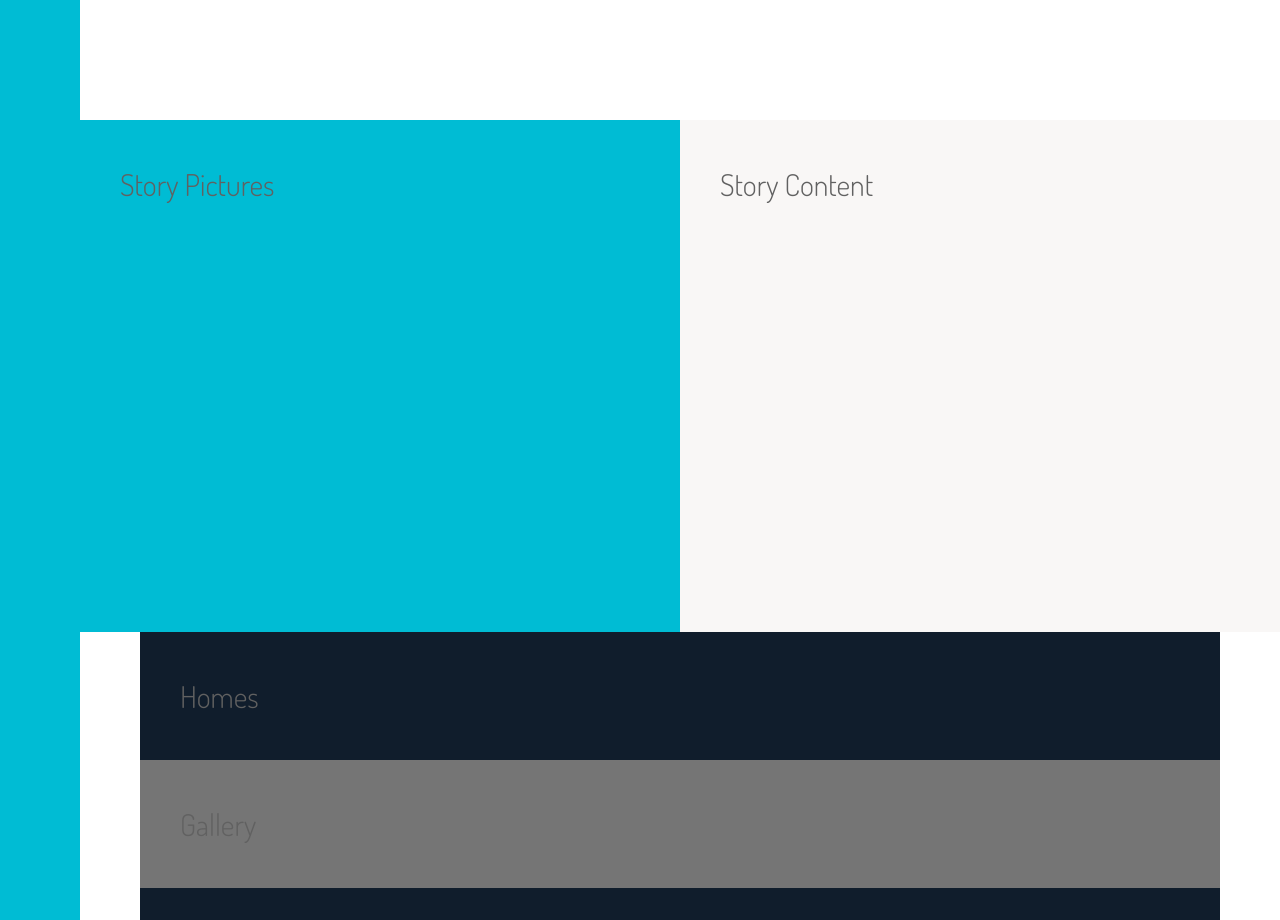
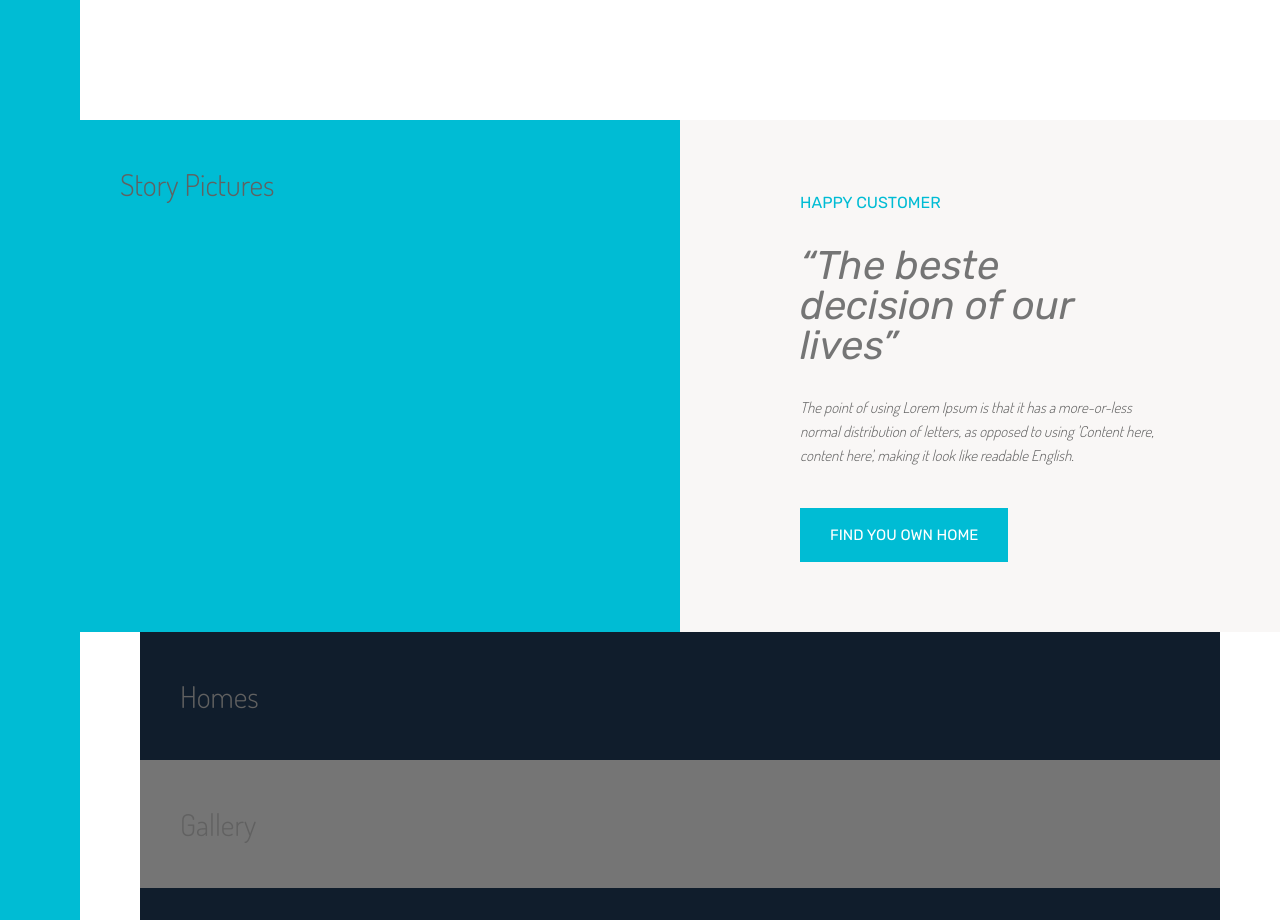
Before and after one commit to nihaadk/skys, a website: page index.html in a window 1280 px wide. Shown: the part 1540-2460 px from the top of the page. Drawn offline with Linux system fonts and the light colour scheme.

Commit message:
Create right site of the story section

```diff
--- a/index.html
+++ b/index.html
@@ -76,7 +76,13 @@
     </div>
 
     <div class="story__content">
-        Story Content
+        <h3 class="heading-3 mb-md">Happy Customer</h3>
+        <h2 class="heading-2 heading-2--dark mb-md">&ldquo;The beste decision of our lives&rdquo;</h2>
+        <p class="story__text mb-lg">
+            The point of using Lorem Ipsum is that it has a more-or-less normal distribution
+            of letters, as opposed to using 'Content here, content here', making it look like readable English.
+        </p>
+        <button class="btn">Find you own home</button>
     </div>
 
     <section class="homes">
--- a/sass/_story.scss
+++ b/sass/_story.scss
@@ -8,6 +8,24 @@
     &__content {
         background-color: $color-grey-light-1;
         grid-column: col-start 5 / full-end;
+        padding: 6rem 12rem;
+
+        display: flex;
+
+        /*
+        flex-direction: column;
+        justify-content: center;
+        align-items: flex-start;
+        */
+
+        display: grid;
+        align-content: center;
+        justify-items: start;
+    }
+
+    &__text {
+        font-size: 1.5rem;
+        font-style: italic;
     }
 
 }
--- a/sass/_typography.scss
+++ b/sass/_typography.scss
@@ -9,10 +9,22 @@
 
 .heading-2 {
     @extend %heading;
+
+    font-size: 4rem;
+    font-style: italic;
+    line-height: 1;
+
+    &--light { color: $color-grey-light-1;}
+    &--dark { color: $color-grey-dark-1;}
+
 }
 
 .heading-3 {
     @extend %heading;
+
+    font-size: 1.6rem;
+    color: $color-primary;
+    text-transform: uppercase;
 }
 
 .heading-4 {
@@ -22,3 +34,25 @@
     &--light { color: $color-grey-light-1;}
     &--dark { color: $color-grey-dark-1;}
 }
+
+.btn {
+    color: #fff;
+    background-color: $color-primary;
+    border: none;
+    border-radius: 0;
+    font-family: $font-display;
+    font-size: 1.5rem;
+    text-transform: uppercase;
+    padding: 1.8rem 3rem;
+    cursor: pointer;
+    transition: all .2s;
+
+    &:hover {
+        background-color: $color-primary-dark;
+    }
+}
+
+.mb-sm { margin-bottom: 2rem;}
+.mb-md { margin-bottom: 3rem;}
+.mb-lg { margin-bottom: 4rem;}
+.mb-hg { margin-bottom: 8rem;}
```
Also changed, not shown: css/style.css.
